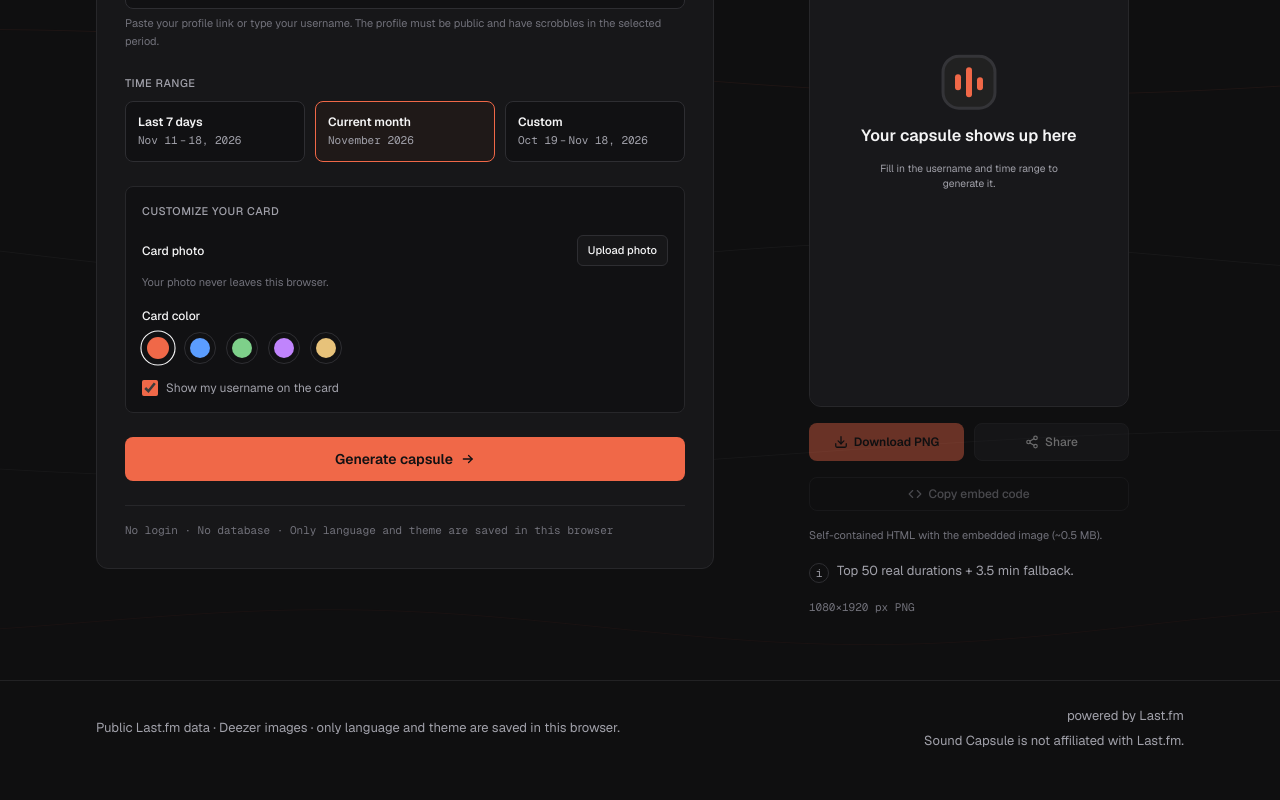
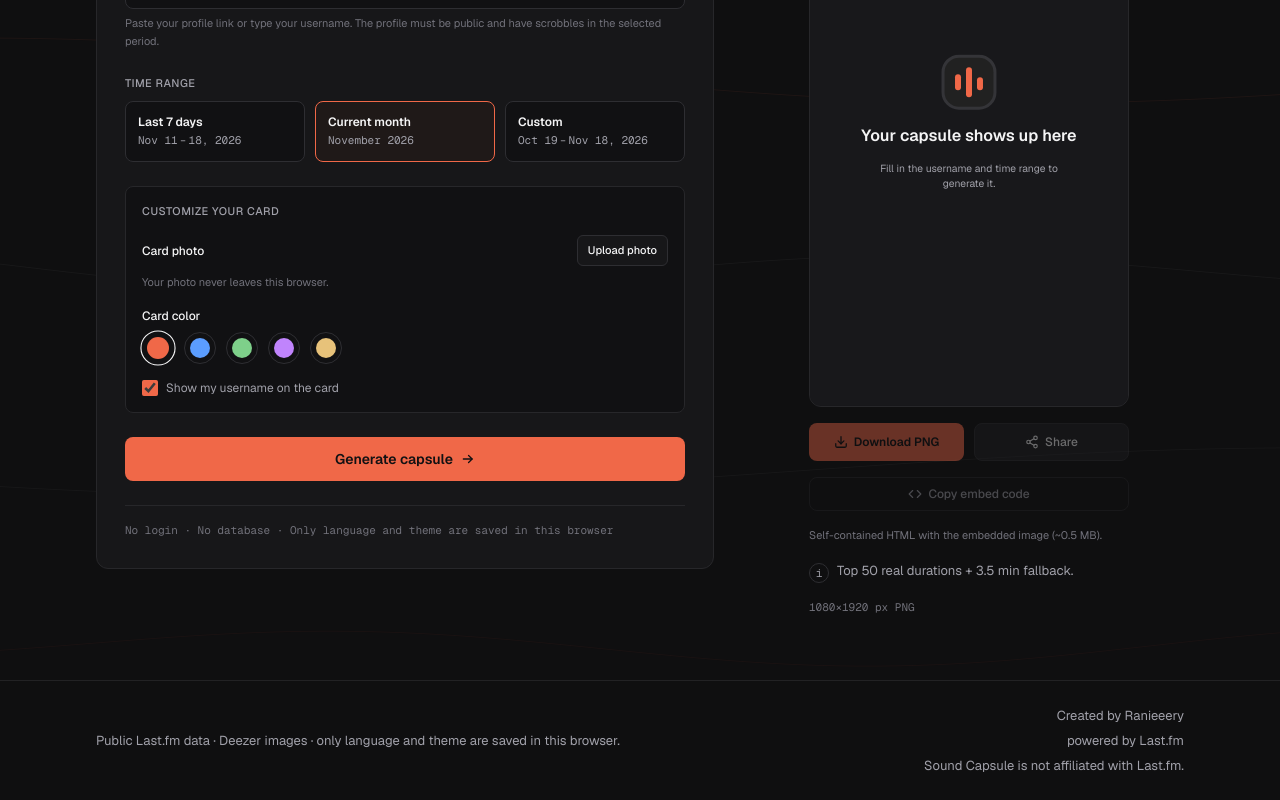
Before and after one commit to Ranieeery/sound-capsule, a Next.js app: page /en in a window 1280 px wide. Shown: the part 307-1107 px from the top of the page. Before the commit the page ends 1082 px from the top, so only its background shows below. Built offline with nearby package versions, Linux system fonts and the light colour scheme.

Commit message:
feat: credit Ranieeery in the site footer
Keep the existing README/llms credit and add a localized footer link to https://github.com/Ranieeery.

```diff
--- a/components/SiteFooter.tsx
+++ b/components/SiteFooter.tsx
@@ -8,6 +8,17 @@ export async function SiteFooter() {
       <div className="mx-auto flex w-full max-w-6xl flex-col gap-3 px-5 py-6 text-[13px] leading-relaxed text-muted sm:flex-row sm:items-center sm:justify-between sm:px-8">
         <p>{t('note')}</p>
         <div className="flex flex-col gap-1 sm:items-end">
+          <p>
+            {t('creditPrefix')}{' '}
+            <a
+              href="https://github.com/Ranieeery"
+              target="_blank"
+              rel="noreferrer"
+              className="text-muted underline-offset-2 transition-colors hover:text-fg hover:underline"
+            >
+              Ranieeery
+            </a>
+          </p>
           <a
             href="https://www.last.fm"
             target="_blank"
--- a/messages/de.json
+++ b/messages/de.json
@@ -114,6 +114,7 @@
   "Footer": {
     "note": "Öffentliche Last.fm-Daten · Deezer-Bilder · nur Sprache und Theme werden in diesem Browser gespeichert.",
     "disclaimer": "Sound Capsule ist nicht mit Last.fm verbunden.",
-    "poweredBy": "powered by Last.fm"
+    "poweredBy": "powered by Last.fm",
+    "creditPrefix": "Erstellt von"
   }
 }
--- a/messages/en.json
+++ b/messages/en.json
@@ -114,6 +114,7 @@
   "Footer": {
     "note": "Public Last.fm data · Deezer images · only language and theme are saved in this browser.",
     "disclaimer": "Sound Capsule is not affiliated with Last.fm.",
-    "poweredBy": "powered by Last.fm"
+    "poweredBy": "powered by Last.fm",
+    "creditPrefix": "Created by"
   }
 }
--- a/messages/es.json
+++ b/messages/es.json
@@ -114,6 +114,7 @@
   "Footer": {
     "note": "Datos públicos de Last.fm · imágenes de Deezer · solo se guardan idioma y tema en este navegador.",
     "disclaimer": "Sound Capsule no está afiliado a Last.fm.",
-    "poweredBy": "powered by Last.fm"
+    "poweredBy": "powered by Last.fm",
+    "creditPrefix": "Creado por"
   }
 }
--- a/messages/fr.json
+++ b/messages/fr.json
@@ -114,6 +114,7 @@
   "Footer": {
     "note": "Données publiques de Last.fm · images Deezer · seuls la langue et le thème sont enregistrés dans ce navigateur.",
     "disclaimer": "Sound Capsule n'est pas affilié à Last.fm.",
-    "poweredBy": "powered by Last.fm"
+    "poweredBy": "powered by Last.fm",
+    "creditPrefix": "Créé par"
   }
 }
--- a/messages/it.json
+++ b/messages/it.json
@@ -114,6 +114,7 @@
   "Footer": {
     "note": "Dati pubblici di Last.fm · immagini Deezer · solo lingua e tema vengono salvati in questo browser.",
     "disclaimer": "Sound Capsule non è affiliata a Last.fm.",
-    "poweredBy": "powered by Last.fm"
+    "poweredBy": "powered by Last.fm",
+    "creditPrefix": "Creato da"
   }
 }
--- a/messages/ja.json
+++ b/messages/ja.json
@@ -114,6 +114,7 @@
   "Footer": {
     "note": "Last.fmの公開データ · Deezerの画像 · このブラウザには言語とテーマのみ保存されます。",
     "disclaimer": "Sound CapsuleはLast.fmと提携していません。",
-    "poweredBy": "powered by Last.fm"
+    "poweredBy": "powered by Last.fm",
+    "creditPrefix": "制作:"
   }
 }
--- a/messages/ko.json
+++ b/messages/ko.json
@@ -114,6 +114,7 @@
   "Footer": {
     "note": "Last.fm 공개 데이터 · Deezer 이미지 · 언어와 테마만 이 브라우저에 저장됩니다.",
     "disclaimer": "Sound Capsule은 Last.fm과 제휴 관계가 없습니다.",
-    "poweredBy": "powered by Last.fm"
+    "poweredBy": "powered by Last.fm",
+    "creditPrefix": "제작:"
   }
 }
--- a/messages/pl.json
+++ b/messages/pl.json
@@ -114,6 +114,7 @@
   "Footer": {
     "note": "Publiczne dane Last.fm · zdjęcia z Deezer · w tej przeglądarce zapisywane są tylko język i motyw.",
     "disclaimer": "Sound Capsule nie jest powiązany z Last.fm.",
-    "poweredBy": "powered by Last.fm"
+    "poweredBy": "powered by Last.fm",
+    "creditPrefix": "Autor:"
   }
 }
--- a/messages/pt.json
+++ b/messages/pt.json
@@ -114,6 +114,7 @@
   "Footer": {
     "note": "Dados públicos do Last.fm · imagens do Deezer · apenas idioma e tema ficam salvos neste navegador.",
     "disclaimer": "Sound Capsule não é afiliado ao Last.fm.",
-    "poweredBy": "powered by Last.fm"
+    "poweredBy": "powered by Last.fm",
+    "creditPrefix": "Criado por"
   }
 }
--- a/messages/ru.json
+++ b/messages/ru.json
@@ -114,6 +114,7 @@
   "Footer": {
     "note": "Публичные данные Last.fm · изображения Deezer · в этом браузере сохраняются только язык и тема.",
     "disclaimer": "Sound Capsule не связан с Last.fm.",
-    "poweredBy": "powered by Last.fm"
+    "poweredBy": "powered by Last.fm",
+    "creditPrefix": "Автор:"
   }
 }
--- a/messages/zh.json
+++ b/messages/zh.json
@@ -114,6 +114,7 @@
   "Footer": {
     "note": "Last.fm 公开数据 · Deezer 图片 · 仅在本浏览器保存语言和主题。",
     "disclaimer": "Sound Capsule 与 Last.fm 无关联。",
-    "poweredBy": "powered by Last.fm"
+    "poweredBy": "powered by Last.fm",
+    "creditPrefix": "作者："
   }
 }
```
